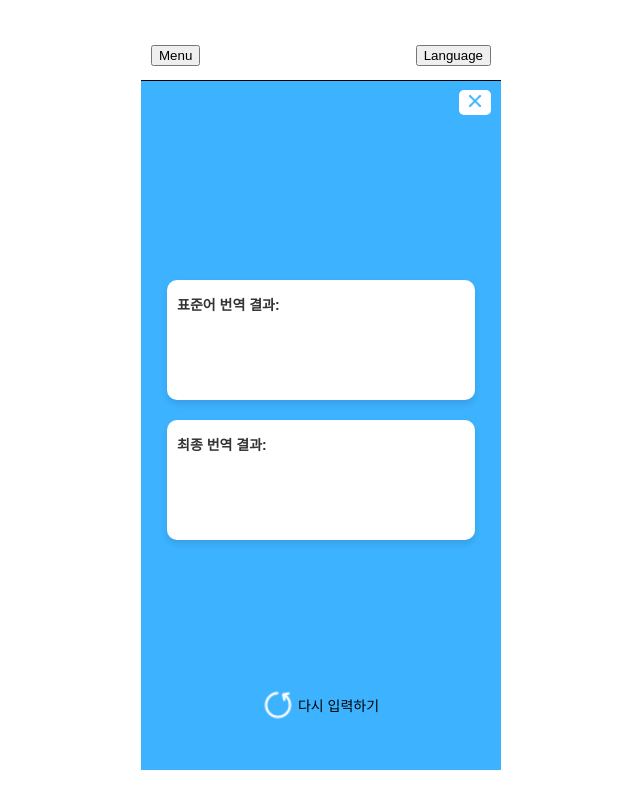
After one commit to ncsec2/dialingo, a Django app: template myproject/templates/speechOutput.html in a window 1280 px wide. The commit adds this page. Shown: the whole page, without its empty margins (319-959 px from the left). Run offline with Django 4.2, Linux system fonts and the light colour scheme; the template is opened without the code that fills it, so the values that code supplies are empty; some libraries are stand-ins or nearby versions.

Commit message:
speech 페이지 추가

```diff
--- /dev/null
+++ b/myproject/static/css/speechOutput.css
@@ -0,0 +1,143 @@
+body {
+    margin: 0;
+    padding: 0;
+    font-family: Arial, sans-serif;
+}
+
+.container {
+    position: absolute;
+    top: 50%;
+    left: 50%;
+    transform: translate(-50%, -50%);
+    width: 360px;
+    height: 740px;
+    background: #3DB2FF;
+    display: flex;
+    flex-direction: column;
+    align-items: center; /* 세로 가운데 정렬 */
+    justify-content: center; /* 가로 가운데 정렬 */
+}
+
+/* Navigation */
+.navigation {
+    position: absolute;
+    top: 0;
+    width: 100%;
+    height: 50px;
+    display: flex;
+    align-items: center;
+    justify-content: space-between;
+    background: #FFFFFF;
+    border-bottom: 1px solid #000000;
+}
+
+/* Menu button */
+.menu-button {
+    cursor: pointer;
+    margin-left: 10px;
+}
+
+/* Language button */
+.language-button {
+    cursor: pointer;
+    margin-right: 10px;
+}
+
+/* Dropdown menu */
+.dropdown-content {
+    display: none;
+    position: absolute;
+    background-color: #f9f9f9;
+    min-width: 100px;
+    box-shadow: 0px 8px 16px 0px rgba(0, 0, 0, 0.2);
+    z-index: 1;
+}
+
+/* Show dropdown content on hover */
+.dropdown:hover .dropdown-content {
+    display: block;
+}
+
+.close-button {
+    position: absolute;
+    margin-top: 50px;
+    top: 10px; /* 원하는 위치에 따라 조절하세요 */
+    right: 10px; /* 원하는 위치에 따라 조절하세요 */
+    background-color: #FFFFFF;
+    border-radius: 5px;
+    border: none;
+    z-index: 1000;
+}
+
+.close-button img {
+    width: 20px;
+    height: 20px;
+}
+
+
+
+.close-button img {
+    width: 20px;
+    height: 20px;
+}
+
+
+/* Input text area */
+.input_text {
+    width: 80%;
+    height: 100px;
+    background-color: #ffffff;
+    border-radius: 10px;
+    margin-top: 20px;
+    text-align: center;
+    padding: 10px;
+    box-shadow: 0px 4px 6px rgba(0, 0, 0, 0.1);
+    display: flex;
+    align-items: center;
+    justify-content: center;
+    position: relative; /* 추가된 부분: 절대 위치 설정을 위한 부모 요소 */
+}
+
+.input-label {
+    position: absolute;
+    top: 0px;
+    left: 10px;
+    font-size: 14px;
+    font-weight: bold;
+    color: #333;
+}
+/* Footer */
+.footer {
+    display: flex;
+    justify-content: space-between;
+    width: 80%;
+    margin-bottom: 30px;
+    align-items: center;
+    position: absolute;
+    bottom: 10px;
+    left: 50%;
+    transform: translateX(-50%);
+}
+
+.footer {
+    display: flex;
+    flex-direction: column;
+    align-items: center;
+}
+
+.button-wrapper {
+    display: flex;
+    align-items: center;
+    margin-bottom: 10px;
+}
+
+.button-wrapper img {
+    width: 30px;
+    height: 30px;
+    margin-right: 5px;
+    cursor: pointer;
+}
+
+.button-wrapper span {
+    font-size: 14px;
+}
--- a/myproject/templates/main.html
+++ b/myproject/templates/main.html
@@ -50,12 +50,17 @@
 
 <script>
   // 버튼이 클릭되면 특정 URL로 리다이렉션하는 함수
+  /* 이진님 코드
   document.getElementById('voice_service').addEventListener('click', function() {
       window.location.href = "{% url 'voice_page' %}";  // 'your_view_name'은 대상 뷰의 이름
   });
   document.getElementById('text_service').addEventListener('click', function() {
       window.location.href = "{% url 'hello_world' %}";  // 'your_view_name'은 대상 뷰의 이름
   });
+  */
+  document.getElementById('voice_service').addEventListener('click', function () {
+    window.location.href = 'speech.html';
+  });
 </script>
 
 </html>
--- /dev/null
+++ b/myproject/templates/speechOutput.html
@@ -0,0 +1,76 @@
+<!DOCTYPE html>
+<html lang="ko">
+
+<head>
+    <meta charset="UTF-8">
+    <title>speech-service</title>
+    <link rel="stylesheet" href="../static/css/speechOutput.css">
+
+
+
+</head>
+
+<body>
+
+    <div class="container">
+        <div class="navigation">
+            <!-- Menu dropdown -->
+            <div class="dropdown">
+                <button class="menu-button">Menu</button>
+                <div class="dropdown-content">
+                    <!-- Dropdown menu items -->
+                    <a href="#">Item 1</a>
+                    <a href="#">Item 2</a>
+                    <a href="#">Item 3</a>
+                </div>
+            </div>
+
+            <!-- Language dropdown -->
+            <div class="dropdown">
+                <button class="language-button">Language</button>
+                <div class="dropdown-content">
+                    <!-- Dropdown menu items for language selection -->
+                    <a href="#">한국어</a>
+                    <a href="#">English</a>
+                </div>
+            </div>
+        </div>
+
+        <button class="close-button" id="closeButton">
+            <img src="../static/src/close.png" alt="Close" width="20" height="20">
+        </button>
+
+
+        <div class="input_text" id="inputText">
+            <!-- 여기에 텍스트를 추가합니다. -->
+            <p class="input-label">표준어 번역 결과:</p>
+        </div>
+
+        <div class="input_text" id="outputText">
+            <p class="input-label">최종 번역 결과:</p>
+        </div>
+
+        <div class="footer">
+            <div class="button-wrapper">
+                <img src="../static/src/replay.png" id="replayButton" alt="Repeat" width="30" height="30">
+                <span id="replay">다시 입력하기</span>
+            </div>
+        </div>
+    </div>
+
+    <script>
+        /* 다시 입력페이지로 */
+        document.getElementById('replayButton').addEventListener('click', function () {
+            window.location.href = 'speech.html';
+        });
+
+         /* 메인 페이지로 이동 */
+         document.getElementById('closeButton').addEventListener('click', function () {
+            window.location.href = 'main.html';
+        });
+
+    </script>
+
+</body>
+
+</html>
```
Also changed, not shown: myproject/static/css/dialect.css (added, +122 -0 lines), myproject/static/css/speech.css (added, +142 -0 lines), myproject/templates/dialect.html (added, +79 -0 lines), myproject/templates/speech.html (added, +101 -0 lines), myproject/static/src/arrow.png (added), myproject/static/src/close.png (added), myproject/static/src/logo_blue_big copy.png (added), myproject/static/src/logo_blue_small copy.png (added), myproject/static/src/logo_white_basic copy.png (added), myproject/static/src/logo_white_mix_big copy.png (added), myproject/static/src/logo_white_mix_small copy.png (added), myproject/static/src/mic copy.png (added), myproject/static/src/mic256.png (added), myproject/static/src/next.png (added), 1 more files.
